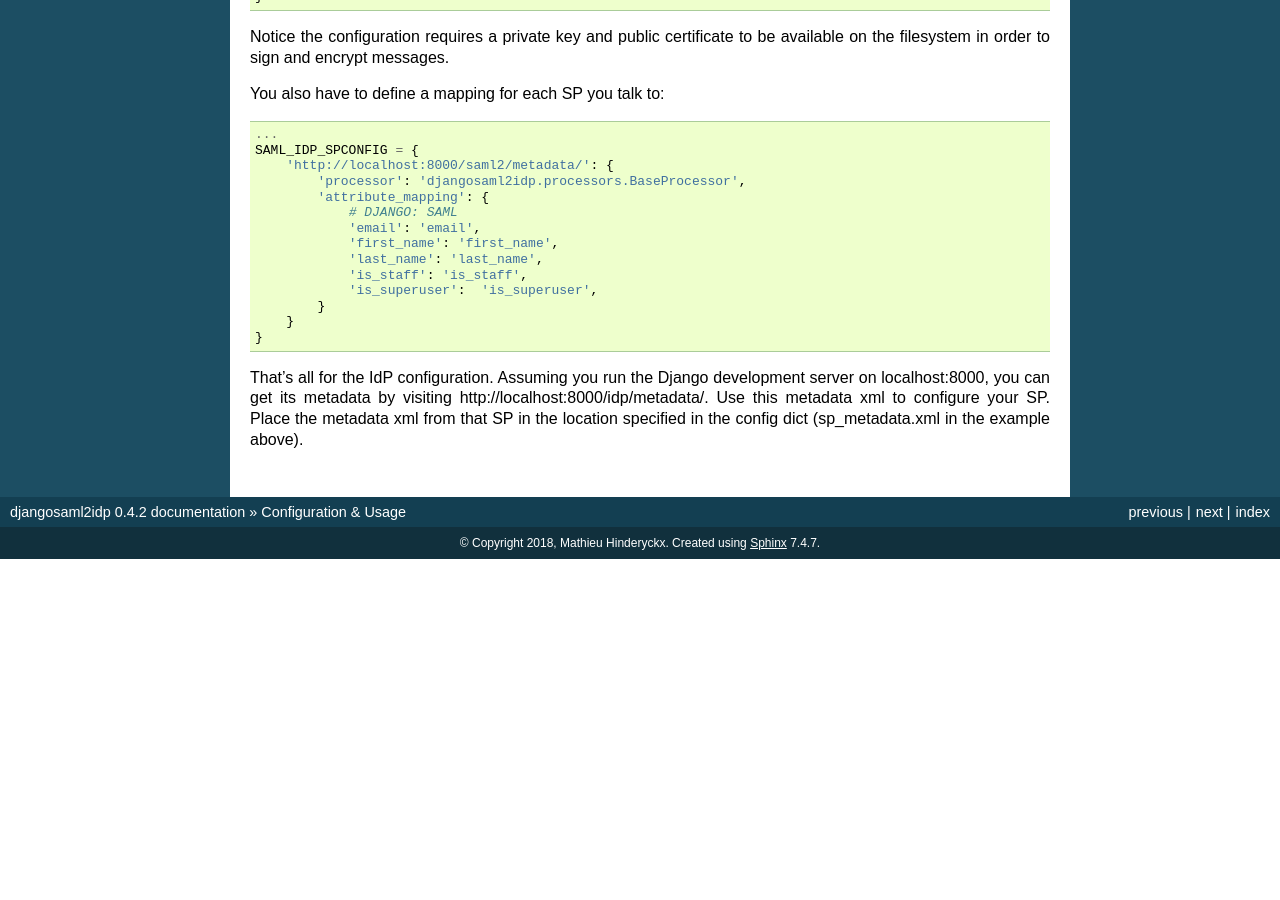
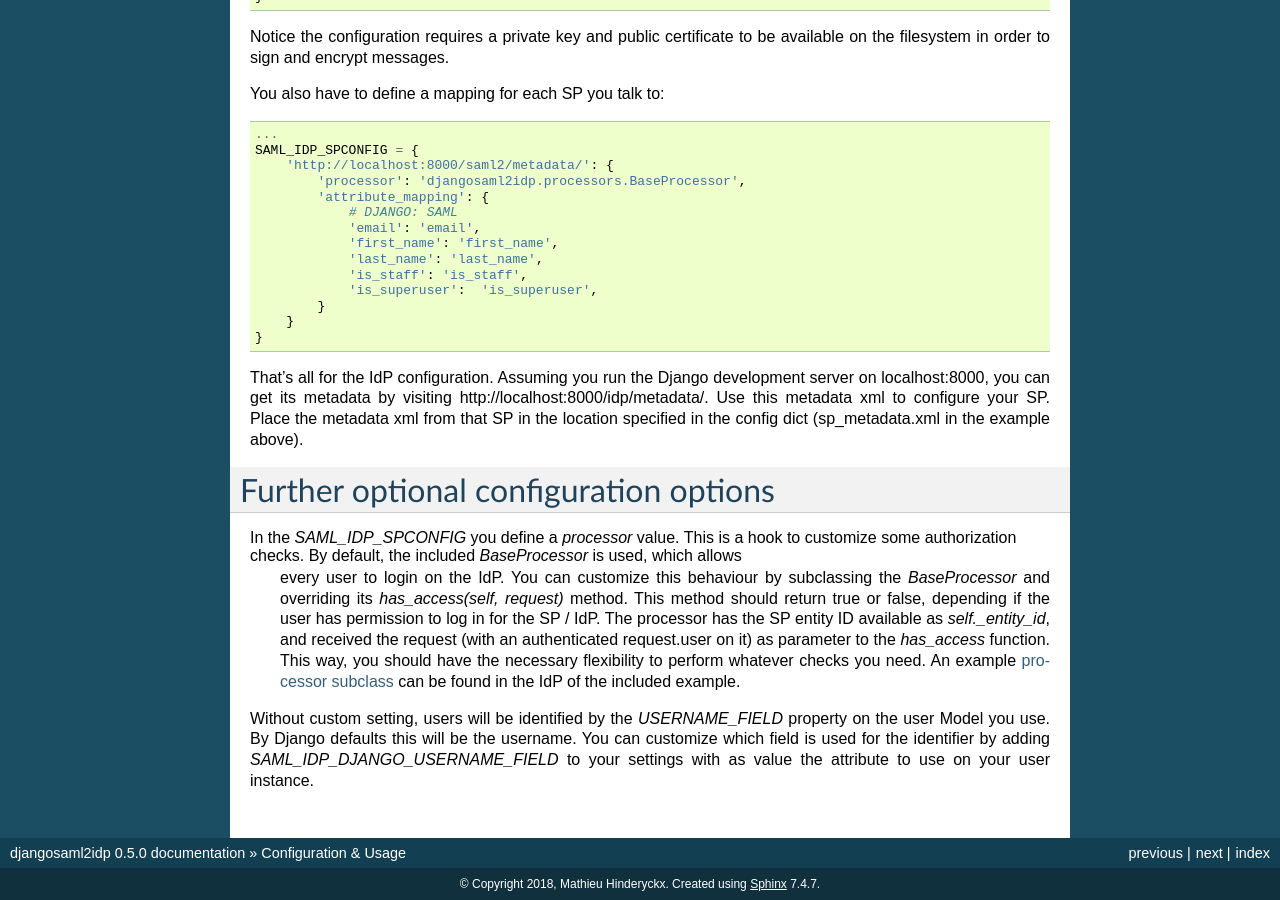
Before and after one commit to OTA-Insight/djangosaml2idp, a Sphinx documentation site: the page built from docs/configuration.rst, in a window 1280 px wide and 900 px high, scrolled down 1142 px. Built offline with Sphinx 7.4.7, drawn with Linux system fonts in a browser that asks for light colours; before the commit the page ends 1701 px from its top, so only the background shows below that; some of the changed text lies outside the part shown.

Commit message:
Documentation updates for new release

```diff
--- a/djangosaml2idp/__init__.py
+++ b/djangosaml2idp/__init__.py
@@ -1 +1 @@
-__version__ = '0.4.2'
+__version__ = '0.5.0'
--- a/docs/configuration.rst
+++ b/docs/configuration.rst
@@ -88,3 +88,16 @@ You also have to define a mapping for each SP you talk to::
 
 That's all for the IdP configuration. Assuming you run the Django development server on localhost:8000, you can get its metadata by visiting http://localhost:8000/idp/metadata/.
 Use this metadata xml to configure your SP. Place the metadata xml from that SP in the location specified in the config dict (sp_metadata.xml in the example above).
+
+
+Further optional configuration options
+======================================
+
+In the `SAML_IDP_SPCONFIG` you define a `processor` value. This is a hook to customize some authorization checks. By default, the included `BaseProcessor` is used, which allows
+ every user to login on the IdP. You can customize this behaviour by subclassing the `BaseProcessor` and overriding its `has_access(self, request)` method. This method should return true or false,
+ depending if the user has permission to log in for the SP / IdP. The processor has the SP entity ID available as `self._entity_id`, and received the request (with an authenticated request.user on it)
+ as parameter to the `has_access` function. This way, you should have the necessary flexibility to perform whatever checks you need.
+ An example `processor subclass <https://github.com/OTA-Insight/djangosaml2idp/blob/master/example_setup/idp/idp/processors.py>`_ can be found in the IdP of the included example.
+
+Without custom setting, users will be identified by the `USERNAME_FIELD` property on the user Model you use. By Django defaults this will be the username.
+You can customize which field is used for the identifier by adding `SAML_IDP_DJANGO_USERNAME_FIELD` to your settings with as value the attribute to use on your user instance.
--- a/docs/index.rst
+++ b/docs/index.rst
@@ -35,11 +35,11 @@ djangosaml2idp
 
 
 djangosaml2idp implements the Identity Provider side of the SAML2 protocol for Django.
-It builds on top of `PySAML2 <https://github.com/IdentityPython/pysaml2>`_, and is used in production.
+It builds on top of `PySAML2 <https://github.com/IdentityPython/pysaml2>`_, and is production-ready.
 
-Package version 0.3.3 is the last Python 2 / Django 1.8-1.11 compatible release. Versions starting from 0.4.0 are for Python 3 and Django 2.x.
+Package version 0.3.3 was the last Python 2 / Django 1.8-1.11 compatible release. Versions starting from 0.4.0 are for Python 3 and Django 2.x.
 
-Any contributions, feature requests, proposals, ideas ... are welcome!
+Any contributions, feature requests, proposals, ideas ... are welcome! See the `CONTRIBUTING <https://github.com/OTA-Insight/djangosaml2idp/blob/master/CHANGELOG.md>`_ for some tips.
 
 
 Table of contents
--- a/requirements-dev.txt
+++ b/requirements-dev.txt
@@ -1,5 +1,5 @@
-django>2.0,<2.1
-pysaml2>=4.4.0
+django>2.0,<2.2
+pysaml2>=4.5.0
 
 pytest==4.0.1
 pytest-django==3.4.4
--- a/setup.py
+++ b/setup.py
@@ -25,12 +25,14 @@ setup(
     zip_safe=False,
     include_package_data=True,
     classifiers=[
-        "Development Status :: 4 - Beta",
+        "Development Status :: 5 - Production/Stable",
         'Environment :: Web Environment',
         "Framework :: Django",
         "Framework :: Django :: 2.0",
         "Framework :: Django :: 2.1",
-        'Intended Audience :: Developers',
+        "Framework :: Django :: 2.2",
+        "Intended Audience :: Developers",
+        "Intended Audience :: Information Technology",
         "License :: OSI Approved :: Apache Software License",
         'Operating System :: OS Independent',
         'Programming Language :: Python',
```
Also changed, not shown: CONTRIBUTING.md (added, +32 -0 lines), README.rst (+30 -15 lines), 11 other files.
